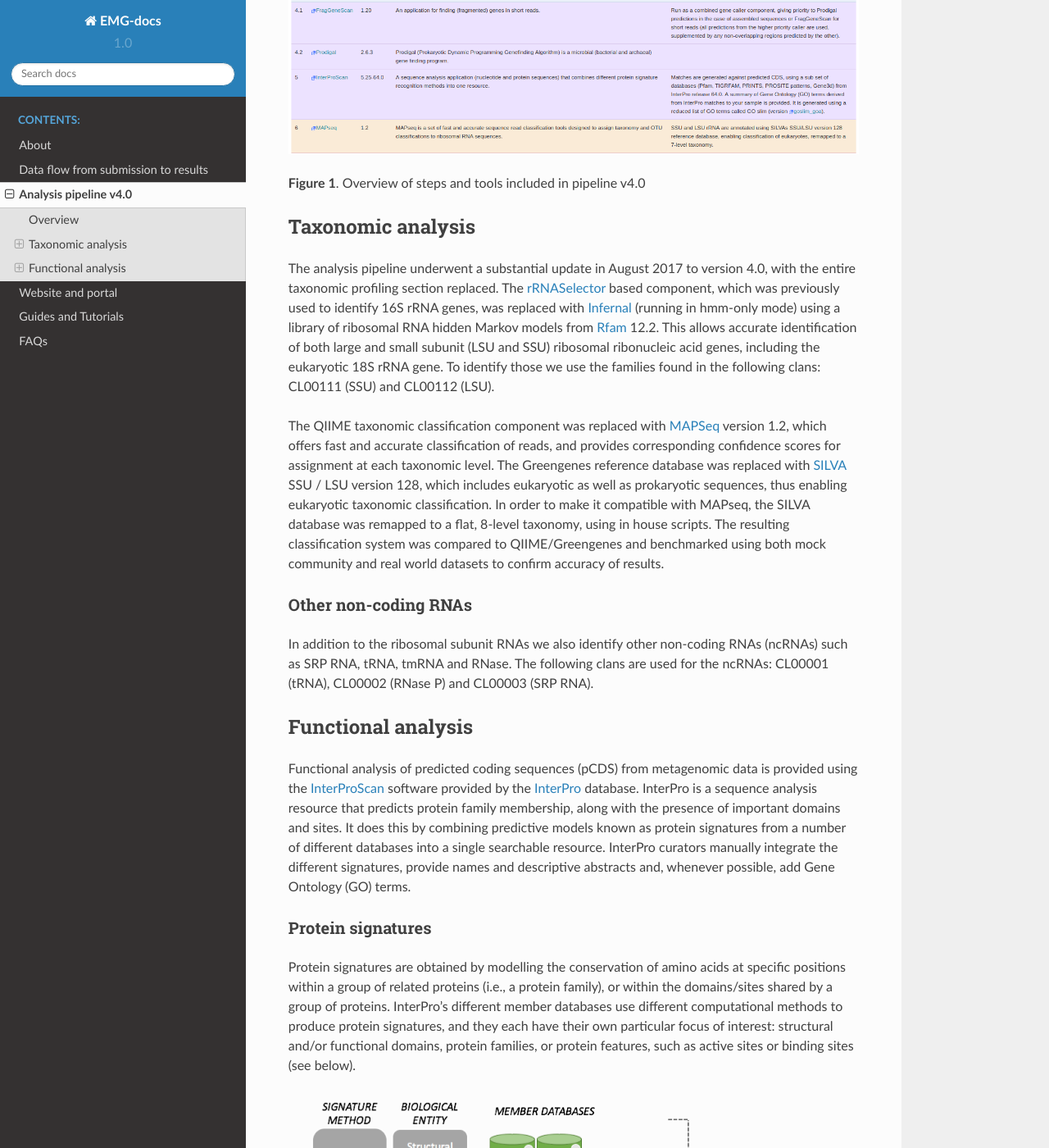
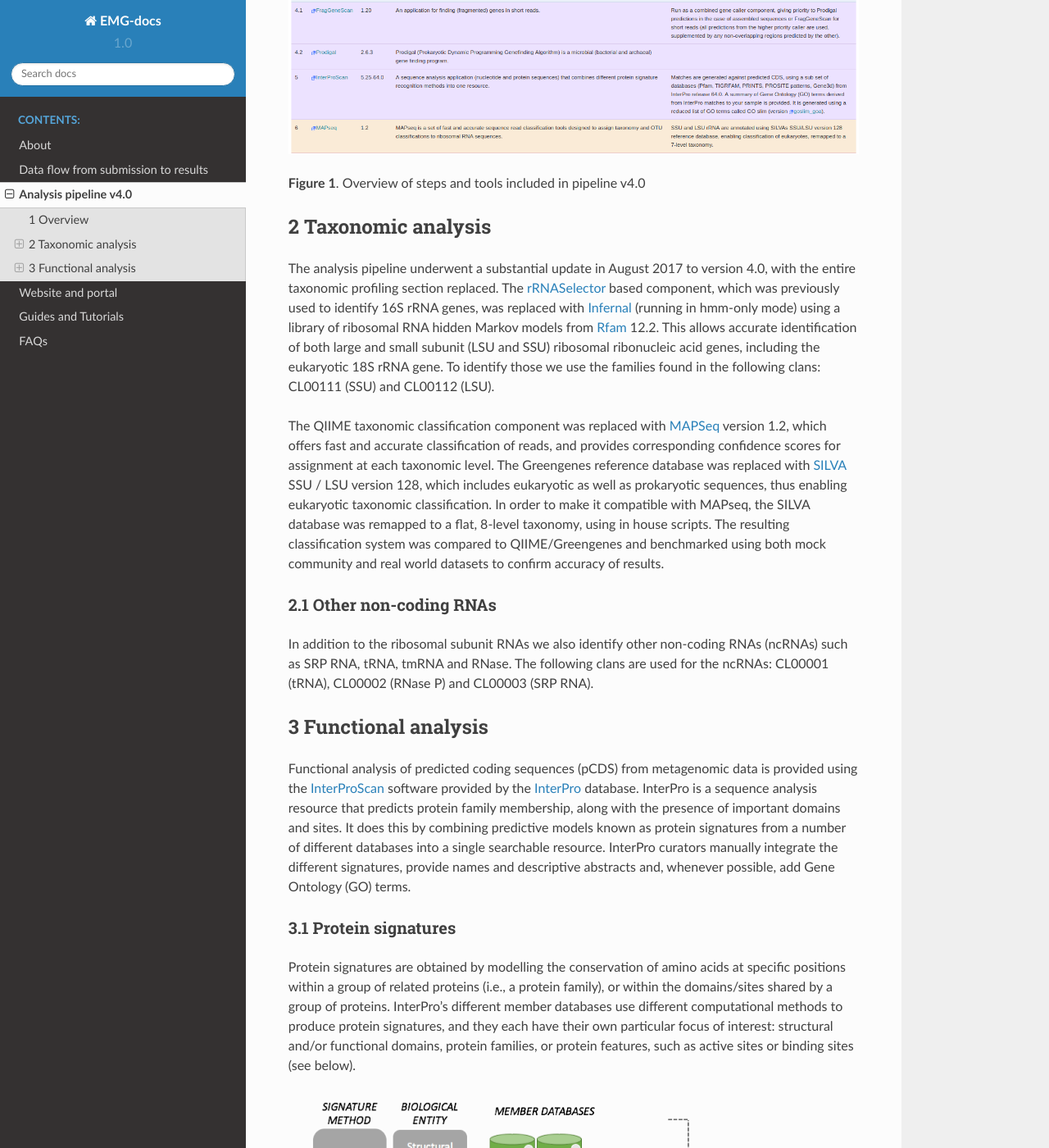
Before and after one commit to EBI-Metagenomics/EMG-docs, a Sphinx documentation site: the page built from docs/analysis.rst, in a window 1280 px wide and 1400 px high, scrolled down 901 px. Shown: the whole window at 82% size. Built offline with Sphinx 7.4.7 and the Read the Docs theme 2.0.0, drawn with Linux system fonts in a browser that asks for light colours; some of the changed text lies outside the part shown.

Commit message:
Update analysis.rst

```diff
--- a/docs/analysis.rst
+++ b/docs/analysis.rst
@@ -4,7 +4,7 @@ Analysis pipeline v4.0
 ======================
 
 ------------------
-Overview
+1 Overview
 ------------------
 
 Version 4.0 of the pipeline was released in September 2017 and includes the following updates and changes:
@@ -22,24 +22,24 @@ Figure 1 gives a visual overview of the main steps and tools included in this ve
 **Figure 1**. Overview of steps and tools included in pipeline v4.0
 
 
-------------------
-Taxonomic analysis
-------------------
+--------------------
+2 Taxonomic analysis
+--------------------
 The analysis pipeline underwent a substantial update in August 2017 to version 4.0, with the entire taxonomic profiling section replaced. The `rRNASelector <http://europepmc.org/abstract/MED/21887657>`_ based component, which was previously used to identify 16S rRNA genes, was replaced with `Infernal <http://europepmc.org/abstract/MED/24008419>`_ (running in hmm-only mode) using a library of ribosomal RNA hidden Markov models from `Rfam <http://europepmc.org/articles/PMC4383904>`_ 12.2. This allows accurate identification of both large and small subunit (LSU and SSU) ribosomal ribonucleic acid genes, including the eukaryotic 18S rRNA gene. To identify those we use the families found in the following clans: CL00111 (SSU) and CL00112 (LSU).
 
 The QIIME taxonomic classification component was replaced with `MAPSeq <http://www.biorxiv.org/content/early/2017/04/12/126953>`_ version 1.2, which offers fast and accurate classification of reads, and provides corresponding confidence scores for assignment at each taxonomic level. The Greengenes reference database was replaced with `SILVA <http://europepmc.org/articles/PMC3531112>`_ SSU / LSU version 128, which includes eukaryotic as well as prokaryotic sequences, thus enabling eukaryotic taxonomic classification. In order to make it compatible with MAPseq, the SILVA database was remapped to a flat, 8-level taxonomy, using in house scripts. The resulting classification system was compared to QIIME/Greengenes and benchmarked using both mock community and real world datasets to confirm accuracy of results.
 
-Other non-coding RNAs
-^^^^^^^^^^^^^^^^^^
+2.1 Other non-coding RNAs
+^^^^^^^^^^^^^^^^^^^^^^^^
 In addition to the ribosomal subunit RNAs we also identify other non-coding RNAs (ncRNAs) such as SRP RNA, tRNA, tmRNA and RNase. The following clans are used for the ncRNAs: CL00001 (tRNA), CL00002 (RNase P) and CL00003 (SRP RNA).
 
--------------------
-Functional analysis
--------------------
+---------------------
+3 Functional analysis
+---------------------
 Functional analysis of predicted coding sequences (pCDS) from metagenomic data is provided using the `InterProScan <https://www.ebi.ac.uk/interpro/interproscan.html>`_ software provided by the `InterPro <https://www.ebi.ac.uk/interpro/>`_ database. InterPro is a sequence analysis resource that predicts protein family membership, along with the presence of important domains and sites. It does this by combining predictive models known as protein signatures from a number of different databases into a single searchable resource. InterPro curators manually integrate the different signatures, provide names and descriptive abstracts and, whenever possible, add Gene Ontology (GO) terms.
 
-Protein signatures
-^^^^^^^^^^^^^^^^^^
+3.1 Protein signatures
+^^^^^^^^^^^^^^^^^^^^^^
 Protein signatures are obtained by modelling the conservation of amino acids at specific positions within a group of related proteins (i.e., a protein family), or within the domains/sites shared by a group of proteins. InterPro’s different member databases use different computational methods to produce protein signatures, and they each have their own particular focus of interest: structural and/or functional domains, protein families, or protein features, such as active sites or binding sites (see below).
 
 .. figure:: images/interpro.png
@@ -51,8 +51,8 @@ Protein signatures are obtained by modelling the conservation of amino acids at
 Only a subset of the InterPro member databases are used by EBI Metagenomics: Gene3D, TIGRFAMs, Pfam, PRINTS and PROSITE patterns. These databases were selected since, together, they provide both high coverage and offer detailed functional analysis, and have underlying algorithms that can cope with the vast amounts of fragmentary sequence data found in metagenomic datasets.
 
 
-Assigning GO terms to metagenomic sequences
-^^^^^^^^^^^^^^^^^^^^^^^^^^^^^^^^^^^^^^^^^^^
+3.2 Assigning GO terms to metagenomic sequences
+^^^^^^^^^^^^^^^^^^^^^^^^^^^^^^^^^^^^^^^^^^^^^^^
 While InterPro matches to metagenomic sequence sets are informative in their own right, EBI Metagenomics offers an additional type of annotation in the form of Gene Ontology (GO) terms.
 
 The GO is made up of 3 structured controlled vocabularies that describe gene products in terms of their associated biological processes, cellular components and molecular functions in a species-independent manner. By using GO terms, scientists working on different species or using different databases can compare datasets, since they have a precisely defined name and meaning for a particular concept.
```
